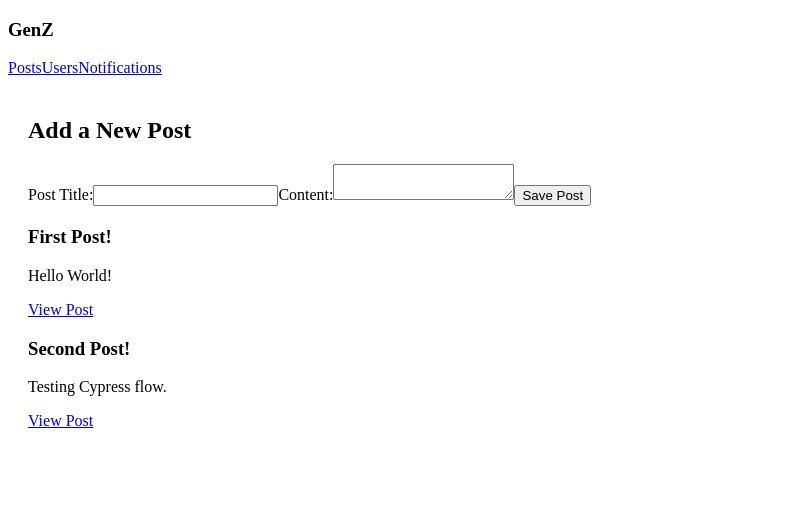
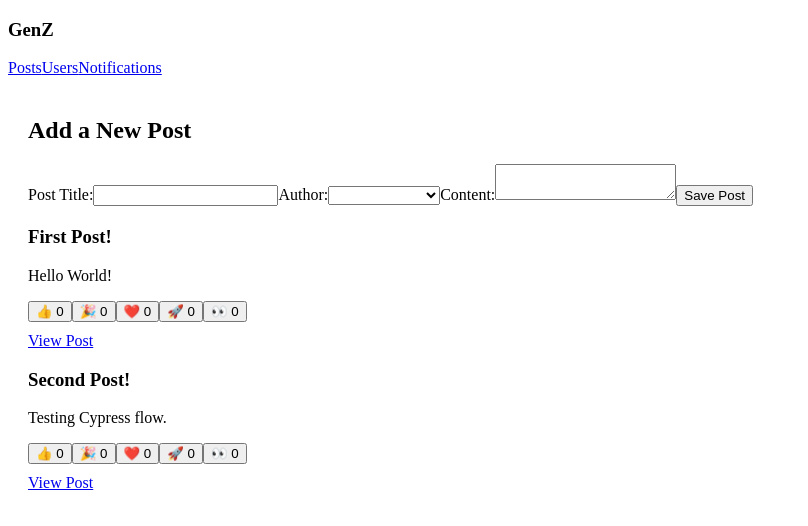
Before and after one commit to acciojob/social-media-Shubhamsharma2002, a React app: page / in a window 1280 px wide. Shown: the top 526 px of the page, without its empty margins (0-808 px from the left). Built offline with nearby package versions, Linux system fonts and the light colour scheme.

Commit message:
complete

```diff
--- a/src/components/App.js
+++ b/src/components/App.js
@@ -2,19 +2,32 @@ import React, { useState } from 'react';
 import { BrowserRouter as Router, Switch, Route, Redirect } from 'react-router-dom';
 import { Navbar } from './Navbar';
 import { PostsList } from './PostsList';
+import { SinglePostPage } from './SinglePostPage';
+import { EditPostForm } from './EditPostForm';
 import { UsersList } from './UsersList';
 import { NotificationsList } from './NotificationsList';
 import '../styles/App.css';
 
 export default function App() {
-  // Pre-seed initial posts so .posts-list > :nth-child(2) exists for Test 4
+  const [users] = useState([
+    { id: '1', name: 'Tianna Jenkins' },
+    { id: '2', name: 'Kevin Grant' },
+    { id: '3', name: 'Madison Price' },
+  ]);
+
   const [posts, setPosts] = useState([
-    { id: '1', title: 'First Post!', content: 'Hello World!' },
-    { id: '2', title: 'Second Post!', content: 'Testing Cypress flow.' },
+    { id: '1', title: 'First Post!', content: 'Hello World!', user: '1' },
+    { id: '2', title: 'Second Post!', content: 'Testing Cypress flow.', user: '2' },
   ]);
 
   const addPost = (newPost) => {
     setPosts((prev) => [newPost, ...prev]);
+  };
+
+  const updatePost = (updatedPost) => {
+    setPosts((prev) =>
+      prev.map((p) => (p.id === updatedPost.id ? updatedPost : p))
+    );
   };
 
   return (
@@ -25,9 +38,27 @@ export default function App() {
           <Route
             exact
             path="/"
-            render={() => <PostsList posts={posts} onAddPost={addPost} />}
+            render={() => (
+              <PostsList posts={posts} onAddPost={addPost} users={users} />
+            )}
           />
-          <Route exact path="/users" component={UsersList} />
+          <Route
+            exact
+            path="/posts/:postId"
+            render={() => <SinglePostPage posts={posts} />}
+          />
+          <Route
+            exact
+            path="/editPost/:postId"
+            render={() => (
+              <EditPostForm posts={posts} onUpdatePost={updatePost} />
+            )}
+          />
+          <Route
+            exact
+            path="/users"
+            render={() => <UsersList users={users} />}
+          />
           <Route exact path="/notifications" component={NotificationsList} />
           <Redirect to="/" />
         </Switch>
--- /dev/null
+++ b/src/components/EditPostForm.js
@@ -0,0 +1,44 @@
+import React, { useState } from 'react';
+import { useParams, useHistory } from 'react-router-dom';
+
+export const EditPostForm = ({ posts, onUpdatePost }) => {
+  const { postId } = useParams();
+  const history = useHistory();
+  const post = posts.find((p) => p.id === postId);
+
+  const [title, setTitle] = useState(post ? post.title : '');
+  const [content, setContent] = useState(post ? post.content : '');
+
+  const handleSave = () => {
+    if (title && content) {
+      onUpdatePost({ ...post, title, content });
+      history.push(`/posts/${postId}`);
+    }
+  };
+
+  if (!post) return <section><h2>Post not found!</h2></section>;
+
+  return (
+    <section>
+      <h2>Edit Post</h2>
+      <form>
+        <label htmlFor="postTitle">Post Title:</label>
+        <input
+          type="text"
+          id="postTitle"
+          value={title}
+          onChange={(e) => setTitle(e.target.value)}
+        />
+        <label htmlFor="postContent">Content:</label>
+        <textarea
+          id="postContent"
+          value={content}
+          onChange={(e) => setContent(e.target.value)}
+        />
+        <button type="button" onClick={handleSave}>
+          Save Post
+        </button>
+      </form>
+    </section>
+  );
+};
--- a/src/components/NotificationsList.js
+++ b/src/components/NotificationsList.js
@@ -1,7 +1,15 @@
 import React from 'react';
 
-export const NotificationsList = () => (
-  <div>
-    <h2>Notifications Page</h2>
-  </div>
-);
+export const NotificationsList = () => {
+  return (
+    <section className="notificationsList">
+      <h2>Notifications</h2>
+      <button className="button" style={{ marginBottom: '15px' }}>
+        Refresh Notifications
+      </button>
+      <div>
+        <p>No new notifications</p>
+      </div>
+    </section>
+  );
+};
--- a/src/components/PostsList.js
+++ b/src/components/PostsList.js
@@ -1,23 +1,30 @@
 import React, { useState } from 'react';
 import { Link } from 'react-router-dom';
 
-export const PostsList = ({ posts, onAddPost }) => {
+export const PostsList = ({ posts, onAddPost, users }) => {
   const [title, setTitle] = useState('');
   const [content, setContent] = useState('');
+  const [userId, setUserId] = useState('');
 
   const handleSave = () => {
     if (title && content) {
-      onAddPost({ id: Date.now().toString(), title, content });
+      onAddPost({
+        id: Date.now().toString(),
+        title,
+        content,
+        user: userId,
+        reactions: { thumbsUp: 0, hooray: 0, heart: 0, rocket: 0, eyes: 0 },
+      });
       setTitle('');
       setContent('');
+      setUserId('');
     }
   };
 
   return (
     <section>
-      {/* Test 3 looks for #postTitle input */}
+      <h2>Add a New Post</h2>
       <form style={{ marginBottom: '20px' }}>
-        <h2>Add a New Post</h2>
         <label htmlFor="postTitle">Post Title:</label>
         <input
           type="text"
@@ -25,6 +32,20 @@ export const PostsList = ({ posts, onAddPost }) => {
           value={title}
           onChange={(e) => setTitle(e.target.value)}
         />
+
+        <label htmlFor="postAuthor">Author:</label>
+        <select
+          id="postAuthor"
+          value={userId}
+          onChange={(e) => setUserId(e.target.value)}
+        >
+          <option value=""></option>
+          {users.map((user) => (
+            <option key={user.id} value={user.id}>
+              {user.name}
+            </option>
+          ))}
+        </select>
 
         <label htmlFor="postContent">Content:</label>
         <textarea
@@ -38,13 +59,21 @@ export const PostsList = ({ posts, onAddPost }) => {
         </button>
       </form>
 
-      {/* Test 4 expects wrapper .posts-list and target buttons */}
       <div className="posts-list">
         {posts.map((post) => (
           <article className="post-excerpt" key={post.id}>
             <h3>{post.title}</h3>
-            <p>{post.content}</p>
-            <Link to={`/posts/${post.id}`} className="button muted-button">
+            <p className="post-content">{post.content}</p>
+
+            <div style={{ marginTop: '8px' }}>
+              <button className="reaction-button">👍 0</button>
+              <button className="reaction-button">🎉 0</button>
+              <button className="reaction-button">❤️ 0</button>
+              <button className="reaction-button">🚀 0</button>
+              <button className="reaction-button">👀 0</button>
+            </div>
+
+            <Link to={`/posts/${post.id}`} className="button muted-button" style={{ marginTop: '10px', display: 'inline-block' }}>
               View Post
             </Link>
           </article>
--- /dev/null
+++ b/src/components/SinglePostPage.js
@@ -0,0 +1,27 @@
+import React from 'react';
+import { Link, useParams } from 'react-router-dom';
+
+export const SinglePostPage = ({ posts }) => {
+  const { postId } = useParams();
+  const post = posts.find((p) => p.id === postId);
+
+  if (!post) {
+    return (
+      <section>
+        <h2>Post not found!</h2>
+      </section>
+    );
+  }
+
+  return (
+    <section>
+      <article className="post">
+        <h2>{post.title}</h2>
+        <p className="post-content">{post.content}</p>
+        <Link to={`/editPost/${post.id}`} className="button">
+          Edit Post
+        </Link>
+      </article>
+    </section>
+  );
+};
--- a/src/components/UsersList.js
+++ b/src/components/UsersList.js
@@ -1,7 +1,17 @@
 import React from 'react';
+import { Link } from 'react-router-dom';
 
-export const UsersList = () => (
-  <div>
-    <h2>Users Page</h2>
-  </div>
-);
+export const UsersList = ({ users }) => {
+  return (
+    <section>
+      <h2>Users</h2>
+      <ul>
+        {users.map((user) => (
+          <li key={user.id}>
+            <Link to={`/users/${user.id}`}>{user.name}</Link>
+          </li>
+        ))}
+      </ul>
+    </section>
+  );
+};
```
